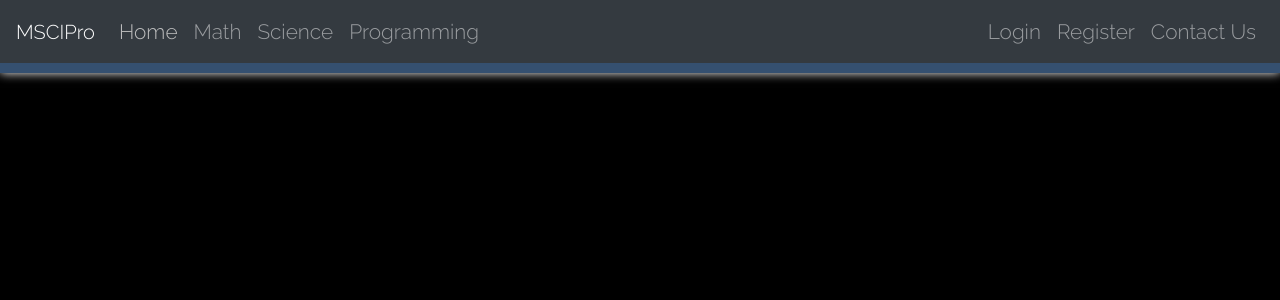
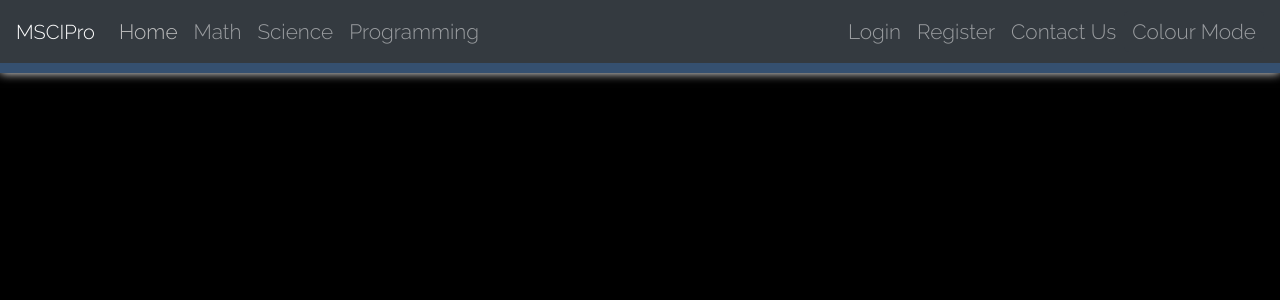
Before and after one commit to Ritesh-Sivanathan/mscipro, a Flask app: page /base in a window 1280 px wide. Shown: the top 300 px of the page. Run offline with Flask 3, Linux system fonts and the light colour scheme.

Commit message:
+colourmode implemented on homepage

```diff
--- a/Homepage/templates/base.html
+++ b/Homepage/templates/base.html
@@ -47,6 +47,9 @@
                 </li>
                 <li class="nav-item">
                     <a class="nav-link" href="contact"> Contact Us </a>
+                </li>
+                <li class="nav-item">
+                    <button class="nav-link mode-button" id="mode-button"> Colour Mode</button>
                 </li>
             </ul>
         </div>
@@ -102,6 +105,16 @@ body {
     display: none;
 }
 
+.mode-button {
+    background-color: #343a40; /* Set background color */
+    color: rgba(192, 192, 192, 0.973); /* Set text color */
+    border: none; /* Remove the border */
+    padding: 5px 15px; /* Adjust padding to match other links */
+    border-radius: 5px; /* Add rounded corners for button appearance */
+    cursor: pointer; /* Add pointer cursor to indicate it's clickable */
+    margin-top:1.9%;
+}
+
 nav {
     font-family: 'Raleway', sans-serif;
     font-size:130%;
@@ -155,8 +168,59 @@ nav {
 </style>
 
 <script>
+
     var coll = document.getElementsByClassName('navbar-toggler');
+    var lightmodes = document.getElementsByClassName('nav-link mode-button');
+    var subjectTitles = document.getElementsByClassName("subjecttitle");
+    var listItems = document.getElementsByTagName('li');
+
     var i;
+    var lightstate = 0;
+
+
+
+    for (var i = 0; i < lightmodes.length; i++) {
+        lightmodes[i].addEventListener("click", function () {
+            if (lightstate === 0) {
+                document.getElementById("mainpage").style.backgroundColor = "white";
+                document.getElementById("abouth5").style.color = "black";
+                document.getElementById("abouth2").style.color = "black";
+                document.getElementById("bannerimg").style.boxShadow = "0 0 30px black";
+
+                document.getElementById("started").style.backgroundColor = "grey"
+                document.getElementById("started").style.color = "white"
+
+                for (var i = 0; i < subjectTitles.length; i++) {
+                    subjectTitles[i].style.color = "#6b6b6b";
+                }
+
+                for (var a = 0; i < listItems.length; i++) {
+                    listItems[i].style.color = 'black';
+                }
+
+                lightstate = 1;
+
+            } else {
+                document.getElementById("mainpage").style.backgroundColor = "black";
+                document.getElementById("abouth5").style.color = "#545E75";
+                document.getElementById("abouth2").style.color = "#545E75";
+                document.getElementById("bannerimg").style.boxShadow = "0 0 30px white";
+
+                document.getElementById("started").style.backgroundColor = "white"
+                document.getElementById("started").style.color = "black";
+
+                for (var i = 0; i < subjectTitles.length; i++) {
+                    subjectTitles[i].style.color = "white";
+                }
+
+                for (var a = 0; i < listItems.length; i++) {
+                    listItems[i].style.color = 'white';
+                }
+
+                lightstate = 0;
+            }
+        });
+    }
 
     for (i = 0; i < coll.length; i++) {
   coll[i].addEventListener("click", function() {
```
Also changed, not shown: Homepage/static/Main Pages Styling/homepagestyling.css (+4 -4 lines).
